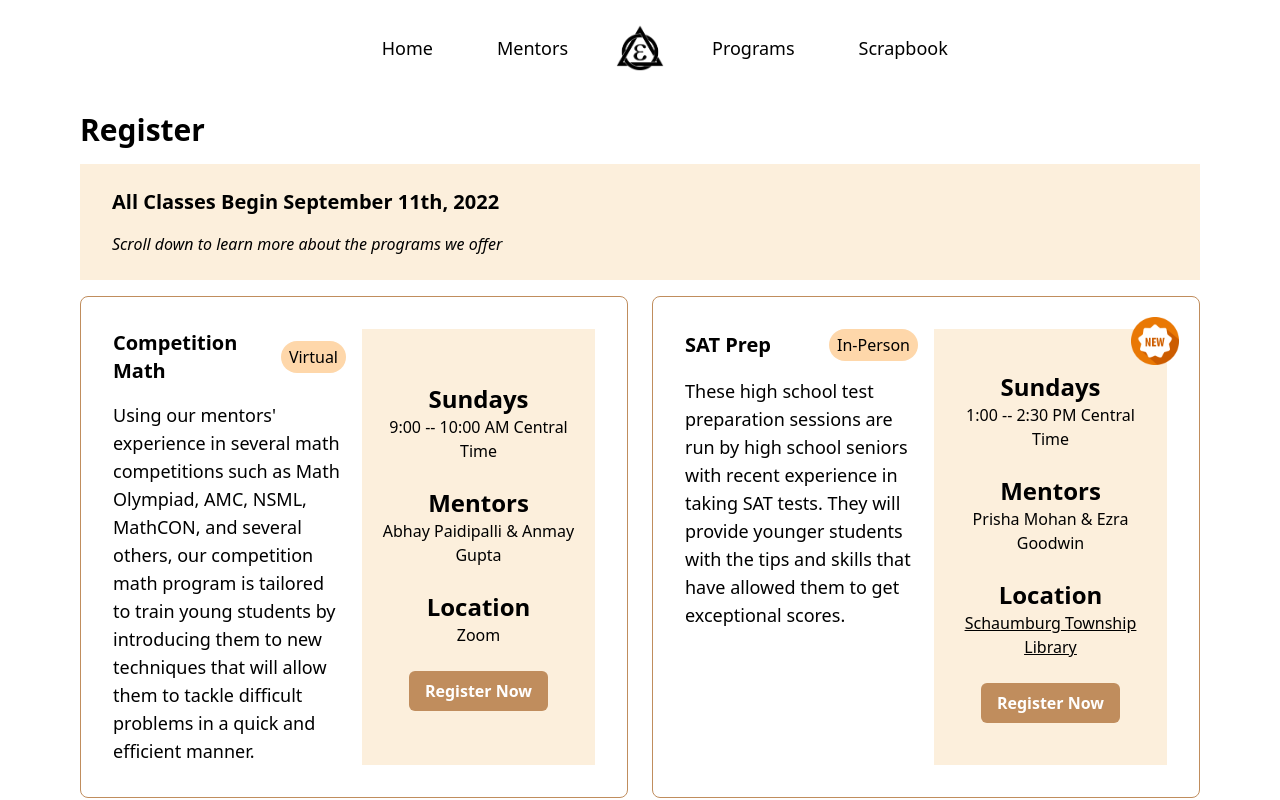
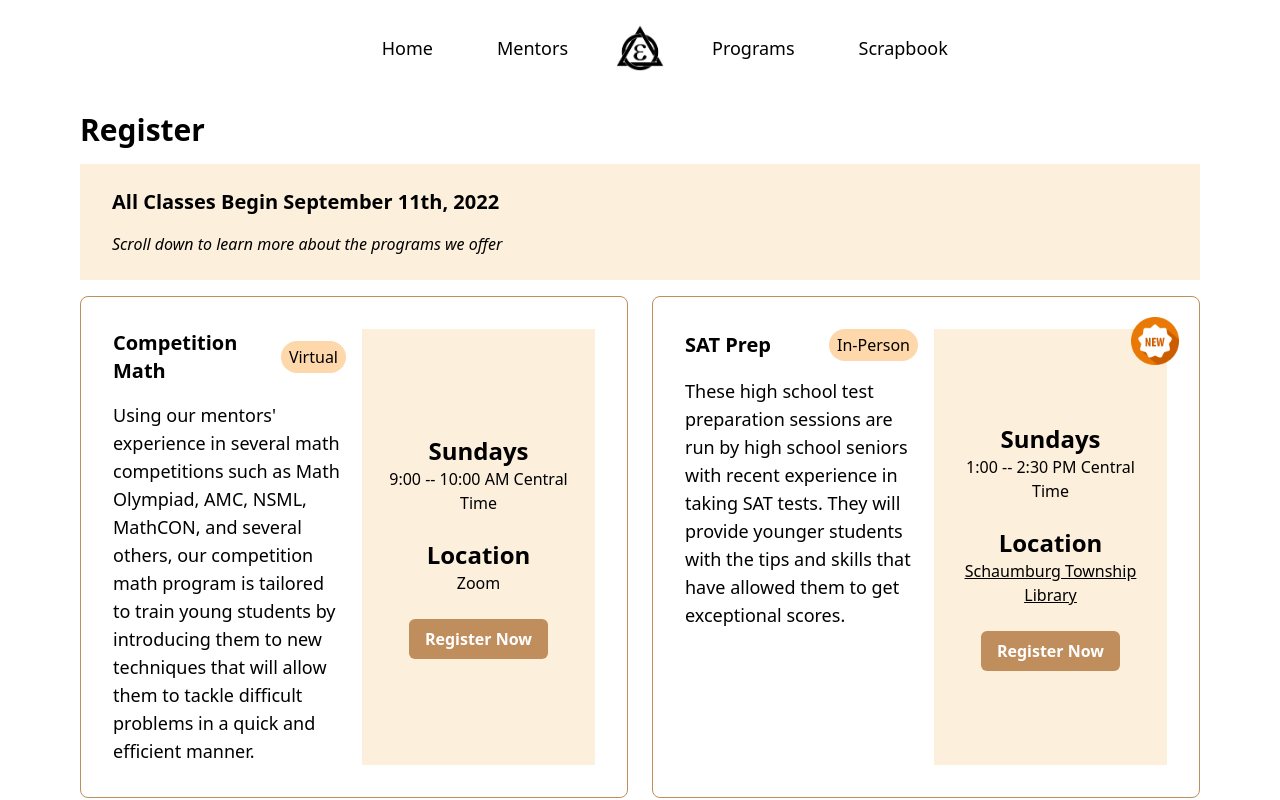
Before and after one commit to abhay1105/newelevatedtest, a React (Create React App) app: page /programs in a window 1280 px wide. Shown: the top 800 px of the page. Built offline with nearby package versions, Linux system fonts and the light colour scheme.

Commit message:
removed mentor field in program for now

```diff
--- a/src/components/Program.js
+++ b/src/components/Program.js
@@ -45,10 +45,10 @@
                         <p className='text-2xl font-semibold'>{day}</p>
                         <p>{timeText}</p>
                     </div>
-                    <div className='text-center'>
+                    {/* <div className='text-center'>
                         <p className='text-2xl font-semibold'>Mentors</p>
                         <p>{mentorsText}</p>
-                    </div>
+                    </div> */}
                     <div className='text-center'>
                         <p className='text-2xl font-semibold'>Location</p>
                         {
```
